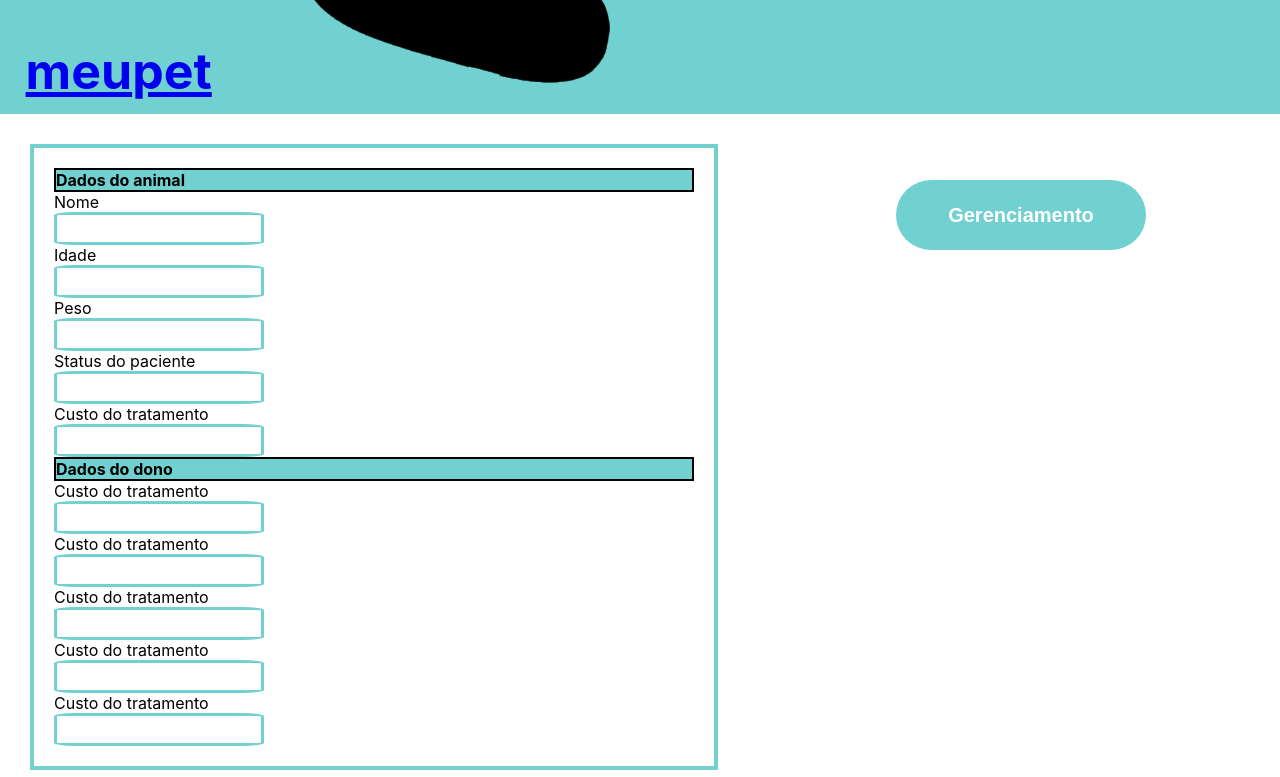
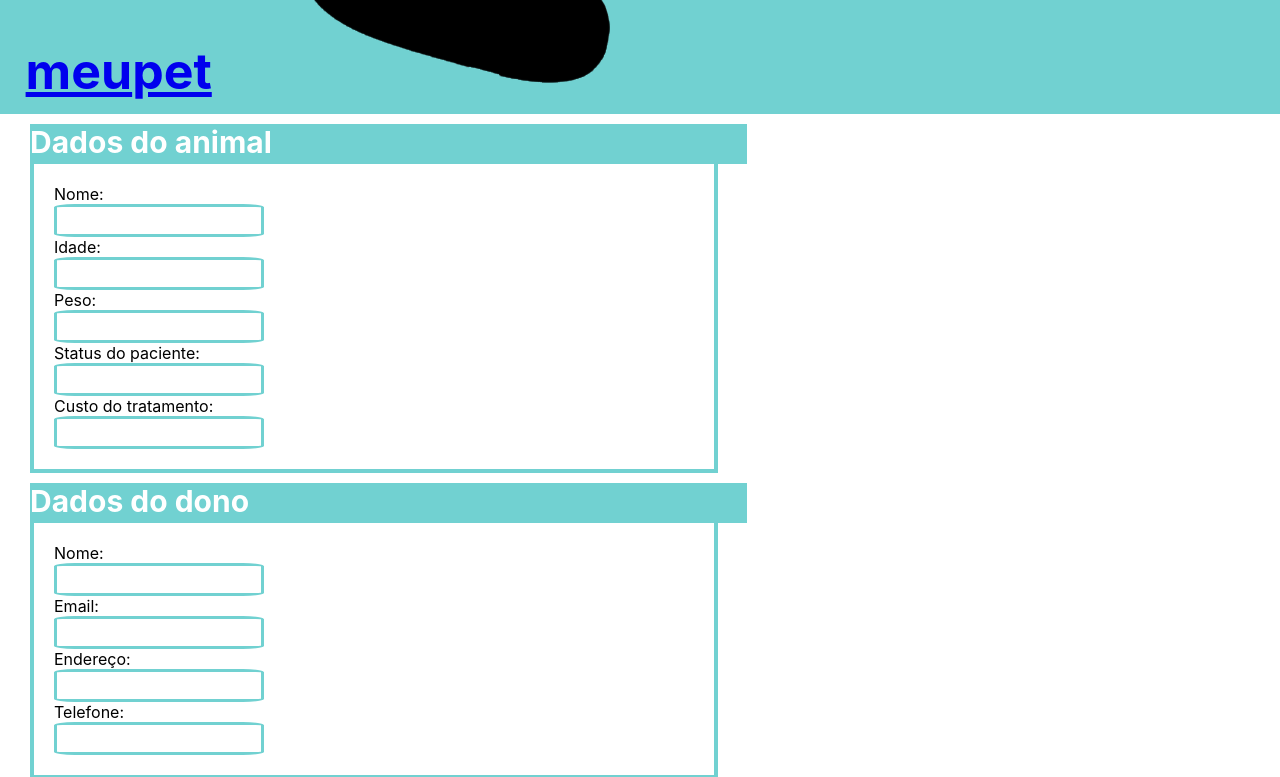
Before and after one commit to thiggasz/Projeto-React-Grupo2, a React (Create React App) app: page /cadastro in a window 1280 px wide. Shown: the part 380-1157 px from the top of the page. Built offline with nearby package versions, Linux system fonts and the light colour scheme.

Commit message:
Formulário

```diff
--- a/src/pages/cadastro.js
+++ b/src/pages/cadastro.js
@@ -5,58 +5,56 @@ import EstCad from './styles/cadastro.css'
 export default function Register(){
     return(
         <React.Fragment>
+            <div className='cabform'>Dados do animal</div>
             <form className='formulario'>
             <div>
-                <div className='cabform'>Dados do animal</div>
                 <div className='alinhamentocad'>
-                    <label for='Nome'>Nome</label>
+                    <label for='Nome'>Nome:</label>
                     <input type='text' name='Nome' id='Nome' className='caixas'></input>
                 </div>
                 <div className='alinhamentocad'>
-                    <label for='Nome'>Idade</label>
+                    <label for='Nome'>Idade:</label>
                     <input type='number' name='Idade' id='Idade' className='caixas'></input>
                 </div>
                 <div className='alinhamentocad'>
-                    <label for='Nome'>Peso</label>
+                    <label for='Nome'>Peso:</label>
                     <input type='number' name='Peso' id='Peso' className='caixas'></input>
                 </div>
                 <div  className='alinhamentocad'>
-                    <label for='Nome'>Status do paciente</label>
+                    <label for='Nome'>Status do paciente:</label>
                     <input type='text' name='Status' id='Status' className='caixas'></input>
                 </div>
                 <div  className='alinhamentocad'>
-                    <label for='Nome'>Custo do tratamento</label>
+                    <label for='Nome'>Custo do tratamento:</label>
                     <input type='number' name='Custo' id='Custo' className='caixas'></input>
                 </div>
             </div>
+            </form>
+            <div className='cabform'>Dados do dono</div>
+            <form className='formulario'>
             <div>
-                <div className='cabform'>Dados do dono</div>
                 <div  className='alinhamentocad'>
-                    <label for='Nome'>Custo do tratamento</label>
+                    <label for='Nome'>Nome:</label>
                     <input type='number' name='Custo' id='Custo' className='caixas'></input>
                 </div>
                 <div  className='alinhamentocad'>
-                    <label for='Nome'>Custo do tratamento</label>
+                    <label for='Nome'>Email:</label>
                     <input type='number' name='Custo' id='Custo' className='caixas'></input>
                 </div>
                 <div  className='alinhamentocad'>
-                    <label for='Nome'>Custo do tratamento</label>
+                    <label for='Nome'>Endereço:</label>
                     <input type='number' name='Custo' id='Custo' className='caixas'></input>
                 </div>
                 <div  className='alinhamentocad'>
-                    <label for='Nome'>Custo do tratamento</label>
-                    <input type='number' name='Custo' id='Custo' className='caixas'></input>
-                </div>
-                <div  className='alinhamentocad'>
-                    <label for='Nome'>Custo do tratamento</label>
+                    <label for='Nome'>Telefone:</label>
                     <input type='number' name='Custo' id='Custo' className='caixas'></input>
                 </div>
             </div>
-                <div className='botaocad'>
-                    <a href="./gerencamento"><button className='botao' type='button'>Gerenciamento</button></a>
-                </div>
             </form>
-            <img src={ImgCad} className='img' height={566} alt="Cachorro"></img>
+            <img src={ImgCad} className='img' height={700} alt="Cachorro"></img>
+            <div>
+                <a href="./gerenciamento"><button className='botao' type='button'>Gerenciamento</button></a>
+            </div>
         </React.Fragment>
     )
 }
--- a/src/pages/styles/cadastro.css
+++ b/src/pages/styles/cadastro.css
@@ -1,8 +1,3 @@
-.botaocad{
-    position: absolute;
-    right:30%;
-    top:70%;
-  }
 .caixas{
     width: 200px;
     height: 25px;
@@ -16,21 +11,25 @@
     text-align:center;
     font-weight: bold;
 }
-
 .alinhamentocad{
     display: flex;
     flex-direction: column;
 }
 .formulario{
     border: 4px solid rgb(113, 209, 209);
+    border-top: none;
     width: 50%;
-    margin:30px;
+    margin: 0px 30px;
     padding: 20px;
     display:block;
     justify-content: space-between;
 }
 .cabform{
+    margin: 10px 30px 0px 30px;
     background-color: rgb(113, 209, 209);
-    border:2px solid black;
     font-weight: bold;
+    width:56%;
+    height: 40px;
+    color:white;
+    font-size: 30px;
 }
```
